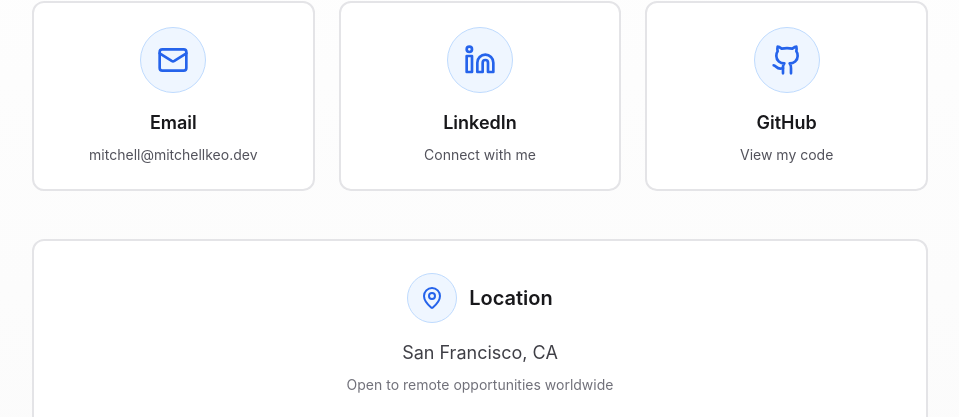
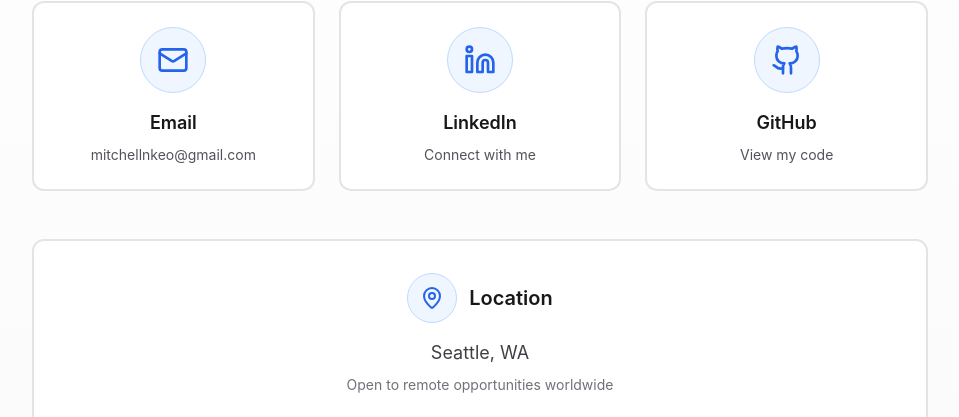
Before and after one commit to mitchellnkeo/portfolio, a React (Vite) app: page / in a window 1280 px wide. Shown: the part 8194-8611 px from the top of the page, without its empty margins (216-1175 px from the left). Built offline with nearby package versions, Linux system fonts and the light colour scheme.

Commit message:
Resume button

```diff
--- a/src/components/common/Button.tsx
+++ b/src/components/common/Button.tsx
@@ -5,6 +5,7 @@ interface ButtonProps {
   size?: 'sm' | 'md' | 'lg';
   children: ReactNode;
   href?: string;
+  download?: string;
   onClick?: (e?: React.MouseEvent<HTMLButtonElement | HTMLAnchorElement>) => void;
   className?: string;
   type?: 'button' | 'submit' | 'reset';
@@ -15,6 +16,7 @@ export default function Button({
   size = 'md',
   children,
   href,
+  download,
   onClick,
   className = '',
   type,
@@ -39,6 +41,7 @@ export default function Button({
     return (
       <a
         href={href}
+        download={download}
         onClick={onClick}
         className={classes}
       >
--- a/src/components/sections/Contact.tsx
+++ b/src/components/sections/Contact.tsx
@@ -81,7 +81,7 @@ export default function Contact() {
               <h3 className="text-xl font-semibold text-neutral-900 dark:text-white">Location</h3>
             </div>
             <p className="text-lg text-neutral-700 dark:text-neutral-300">
-              San Francisco, CA
+              Seattle, WA
             </p>
             <p className="text-sm text-neutral-500 dark:text-neutral-400 mt-2">
               Open to remote opportunities worldwide
--- a/src/components/sections/Hero.tsx
+++ b/src/components/sections/Hero.tsx
@@ -73,14 +73,8 @@ export default function Hero() {
             variant="outline"
             size="lg"
             href="/resume.pdf"
+            download="Mitchell_Keo_Resume.pdf"
             className="group"
-            onClick={(e) => {
-              // In a real app, this would download the resume
-              if (e) {
-                e.preventDefault();
-              }
-              console.log('Resume download - implement later');
-            }}
           >
             <Download className="mr-2 w-5 h-5 group-hover:scale-110 transition-transform" />
             Download Resume
--- a/src/data/socialLinks.ts
+++ b/src/data/socialLinks.ts
@@ -3,17 +3,17 @@ import type { ContactLink } from '../types';
 export const socialLinks: ContactLink[] = [
   {
     name: 'GitHub',
-    url: 'https://github.com/mitchellkeo',
+    url: 'https://github.com/mitchellnkeo',
     icon: 'github',
   },
   {
     name: 'LinkedIn',
-    url: 'https://linkedin.com/in/mitchellkeo',
+    url: 'https://linkedin.com/in/mitchellnkeo',
     icon: 'linkedin',
   },
   {
     name: 'Email',
-    url: 'mailto:mitchell@mitchellkeo.dev',
+    url: 'mailto:mitchellnkeo@gmail.com',
     icon: 'mail',
   },
 ];
```
Also changed, not shown: 1 other file (tests, documents, lock files or other folders).
